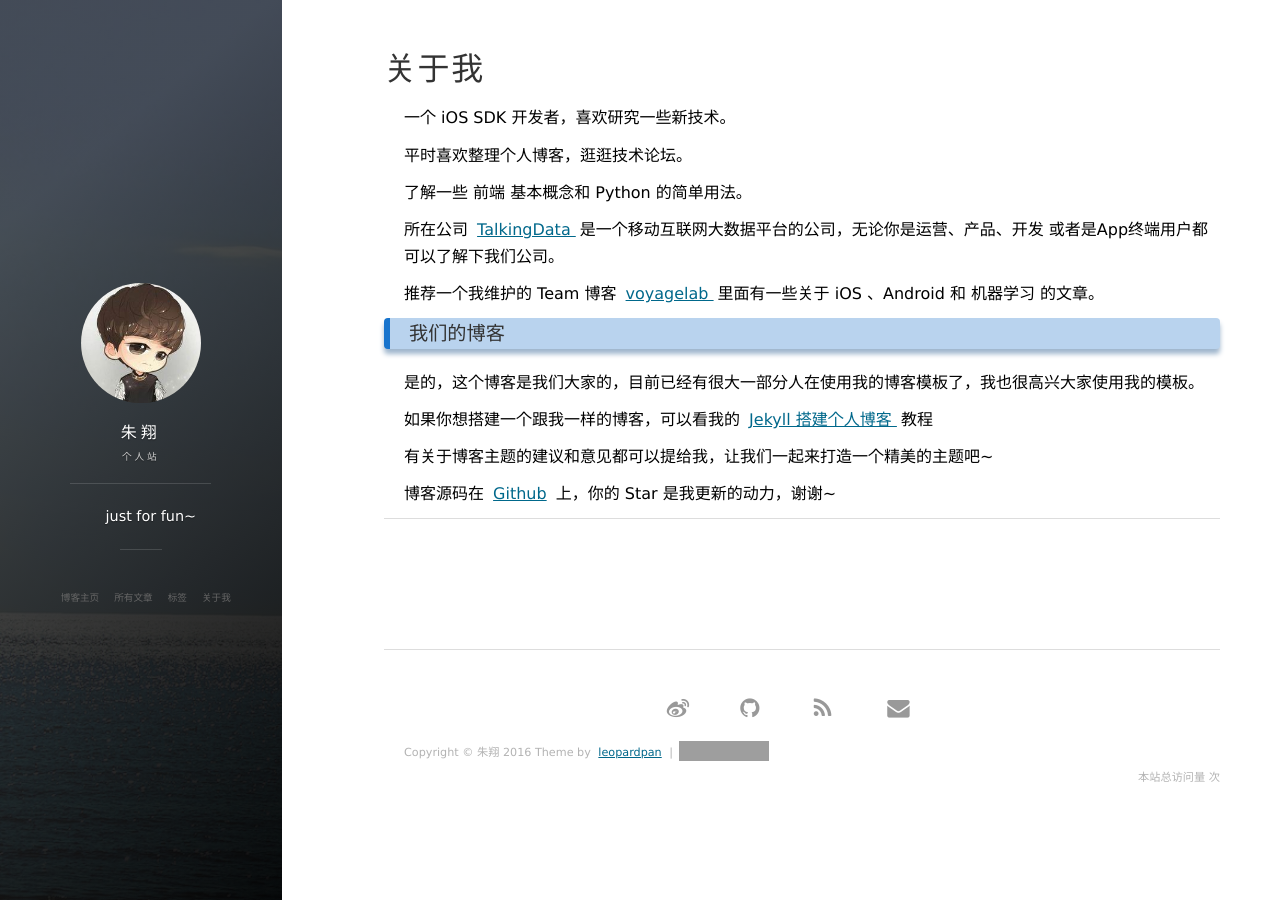
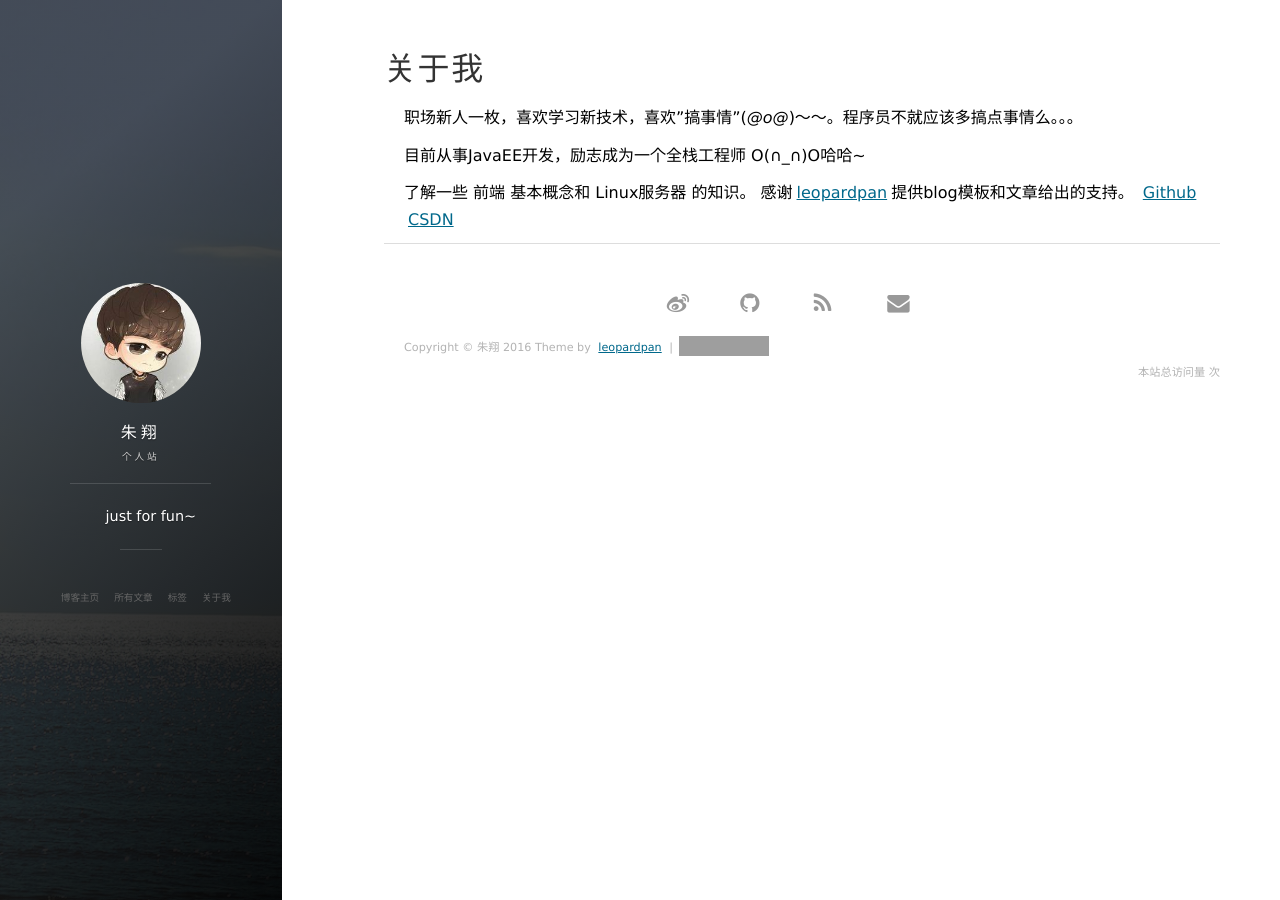
Before and after one commit to zhuSilence/zhuSilence.github.io, a Jekyll site: the page built from about.md, in a window 1280 px wide. Built offline with Jekyll 4.4.1, drawn with Linux system fonts in a browser that asks for light colours; nearby versions of some CDN libraries; comment, search, counter and statistics services are not loaded; grey boxes are pictures that could not be loaded.

Commit message:
添加自己的about

```diff
--- a/about.md
+++ b/about.md
@@ -3,43 +3,14 @@ layout: page
 title: 关于我
 ---
 
-一个 iOS SDK 开发者，喜欢研究一些新技术。
+职场新人一枚，喜欢学习新技术，喜欢"搞事情"(*@ο@*)～～。程序员不就应该多搞点事情么。。。
 <p>
-平时喜欢整理个人博客，逛逛技术论坛。
+目前从事JavaEE开发，励志成为一个全栈工程师 O(∩_∩)O哈哈~
 <p>
-了解一些 前端 基本概念和 Python 的简单用法。
+了解一些 前端 基本概念和 Linux服务器 的知识。
 
-<p>
+感谢<a href="http://baixin.io" target="_blank">leopardpan</a>提供blog模板和文章给出的支持。
 
-所在公司
-<a target="_blank" href="https://www.talkingdata.com/"> TalkingData </a>
-是一个移动互联网大数据平台的公司，无论你是运营、产品、开发 或者是App终端用户都可以了解下我们公司。
-<p>
+<a href="https://github.com/zhuSilence" target="_blank">Github</a>
 
-推荐一个我维护的 Team 博客
-<a target="_blank" href="http://talkingdata.me/"> voyagelab </a>
-里面有一些关于 iOS 、Android 和 机器学习 的文章。
-
-<p>
-
-<h3> 我们的博客 </h3>
-
-<p>
-
-是的，这个博客是我们大家的，目前已经有很大一部分人在使用我的博客模板了，我也很高兴大家使用我的模板。
-
-<p>
-
-如果你想搭建一个跟我一样的博客，可以看我的
-<a href="/2016/10/jekyll_tutorials1/"> Jekyll 搭建个人博客 </a>
-教程
-
-<p>
-
-有关于博客主题的建议和意见都可以提给我，让我们一起来打造一个精美的主题吧~
-
-<p>
-
-博客源码在 <a target="_blank" href='https://github.com/leopardpan/leopardpan.github.io/'>Github</a> 上，你的 Star 是我更新的动力，谢谢~
-
-{% include comments.html %}
+<a href="http://blog.csdn.net/u010900376" target="_blank">CSDN</a>
```
